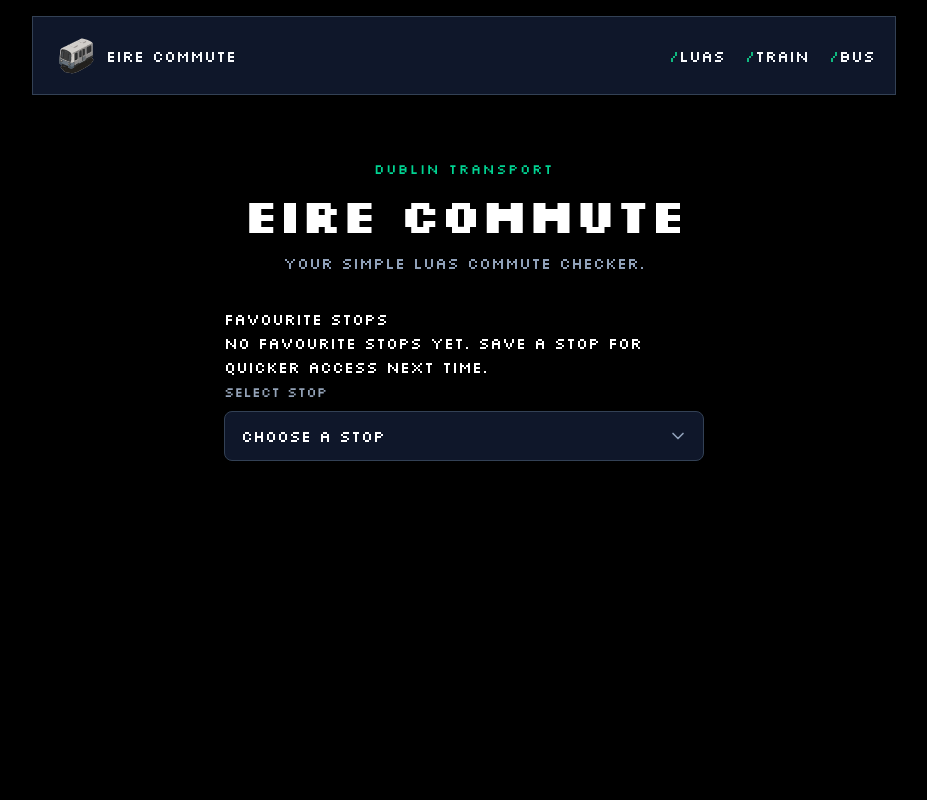
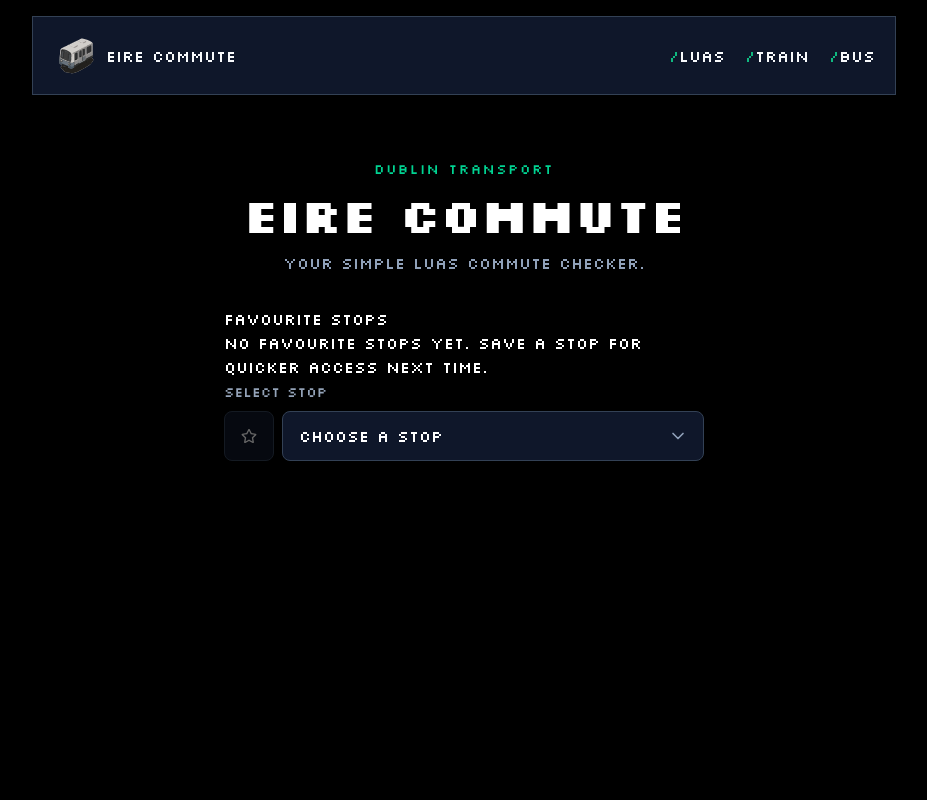
Before and after one commit to FredH2O/eire-commute, a Next.js app: page / in a window 1280 px wide. Shown: the top 800 px of the page, without its empty margins (176-1103 px from the left). Built offline with nearby package versions, Linux system fonts and the light colour scheme.

Commit message:
add favourites logic, users save favourite stops

```diff
--- a/components/FavouriteStops.tsx
+++ b/components/FavouriteStops.tsx
@@ -1,15 +1,18 @@
-// FavouriteStops.tsx
 "use client";
 
-import { useFavouriteStops } from "@/hooks/useFavouriteStops";
+import type { FavouriteStop } from "@/hooks/useFavouriteStops";
 
 type FavouriteStopsProps = {
+  favourites: FavouriteStop[];
+  loaded: boolean;
   onSelect: (stop: string) => void;
 };
 
-export default function FavouriteStops({ onSelect }: FavouriteStopsProps) {
-  const { favourites, loaded } = useFavouriteStops();
-
+export default function FavouriteStops({
+  favourites,
+  loaded,
+  onSelect,
+}: FavouriteStopsProps) {
   if (!loaded) return null;
 
   return (
--- a/components/SearchStop.tsx
+++ b/components/SearchStop.tsx
@@ -6,7 +6,9 @@
 import type { LuasData } from "@/types/luas";
 import { luasStop } from "@/data/luasStop";
 import { FiChevronDown } from "react-icons/fi";
+import { FaStar, FaRegStar } from "react-icons/fa";
 import FavouriteStops from "./FavouriteStops";
+import { useFavouriteStops } from "@/hooks/useFavouriteStops";
 
 type SearchStopProps = {
   onResults: (data: LuasData | null) => void;
@@ -21,7 +23,21 @@
 }: SearchStopProps) {
   const [stop, setStop] = useState("");
   const router = useRouter();
+  const { favourites, loaded, addFavourite, removeFavourite } =
+    useFavouriteStops();
 
+  const selectedStop = luasStop.find((item) => item.shortName === stop);
+  const isFavourite = favourites.some((fav) => fav.stop === stop);
+
+  function toggleFavourite() {
+    if (!selectedStop) return;
+
+    if (isFavourite) {
+      removeFavourite(stop);
+    } else {
+      addFavourite({ stop, name: selectedStop.displayName });
+    }
+  }
   // On first load, read ?stopID= from the URL and load that stopppp
   useEffect(() => {
     const params = new URLSearchParams(window.location.search);
@@ -79,7 +95,11 @@
 
   return (
     <div className="mx-auto mt-8 px-4">
-      <FavouriteStops onSelect={handleSearch} />
+      <FavouriteStops
+        onSelect={handleSearch}
+        favourites={favourites}
+        loaded={loaded}
+      />
 
       <label
         htmlFor="luas-stop"
@@ -89,6 +109,17 @@
       </label>
 
       <div className="relative flex gap-2 mt-2">
+        <button
+          type="button"
+          onClick={toggleFavourite}
+          disabled={!stop}
+          aria-label={
+            isFavourite ? "Remove from favourites" : "Add to favourites"
+          }
+          className="rounded-control border border-control-border bg-control-bg px-4 disabled:opacity-40"
+        >
+          {isFavourite ? <FaStar className="text-yellow-400" /> : <FaRegStar />}
+        </button>
         <select
           id="luas-stop"
           className="min-w-0 cursor-pointer appearance-none px-4 py-3
--- a/hooks/useFavouriteStops.ts
+++ b/hooks/useFavouriteStops.ts
@@ -20,5 +20,19 @@
     setLoaded(true);
   }, []);
 
-  return { favourites, loaded };
+  function save(next: FavouriteStop[]) {
+    setFavourites(next);
+    localStorage.setItem("favouriteStops", JSON.stringify(next));
+  }
+
+  function addFavourite(fav: FavouriteStop) {
+    if (favourites.some((f) => f.stop === fav.stop)) return;
+    save([...favourites, fav]);
+  }
+
+  function removeFavourite(stop: string) {
+    save(favourites.filter((f) => f.stop !== stop));
+  }
+
+  return { favourites, loaded, addFavourite, removeFavourite };
 }
```
Also changed, not shown: components/addFavourite.tsx (deleted), components/removeFavourite.tsx (deleted).
